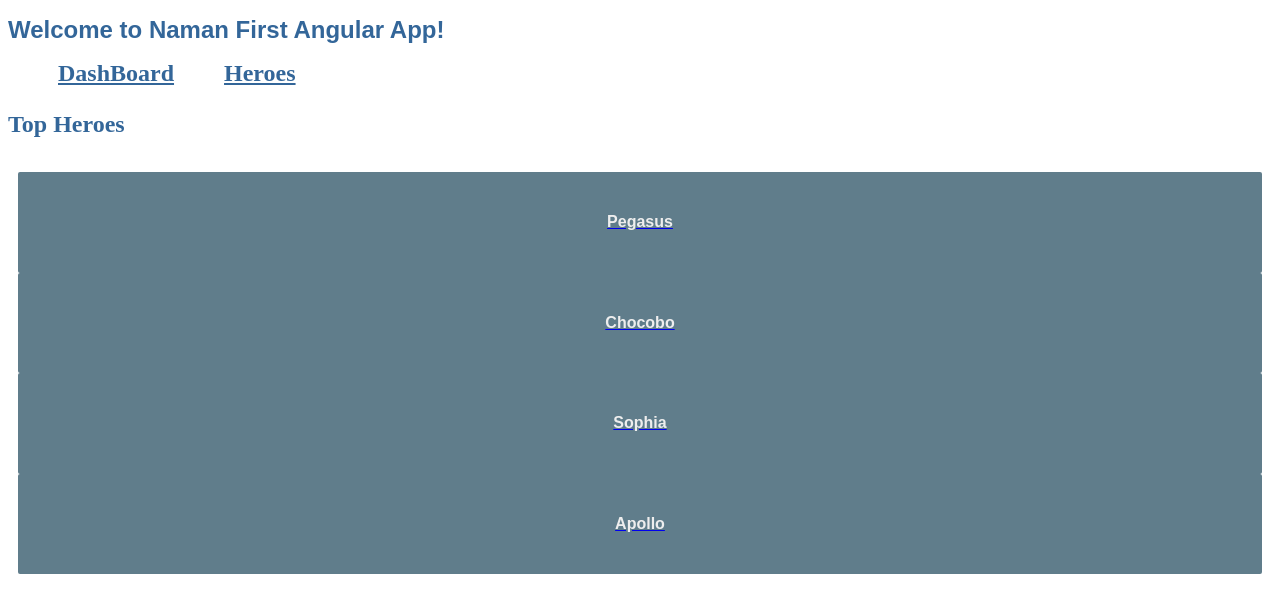
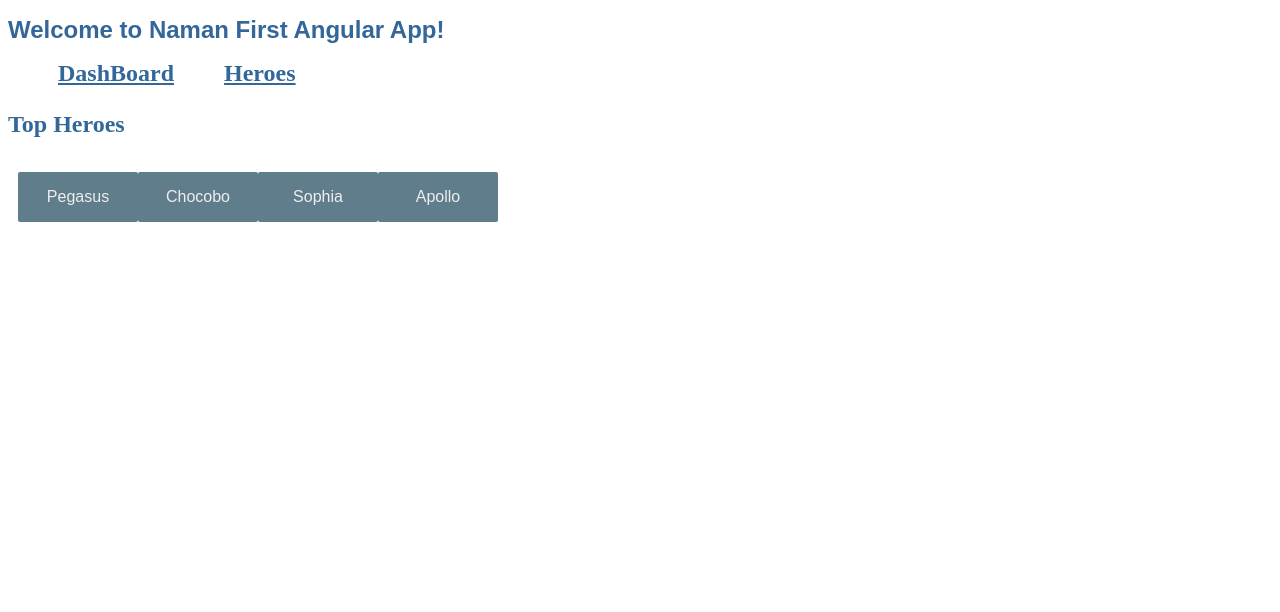
Before and after one commit to namanchopra21087/angular-tour-of-heroes, an Angular app: page /dashboard in a window 1280 px wide. Shown: the top 612 px of the page. Built offline with nearby package versions, Linux system fonts and the light colour scheme.

Commit message:
Adding routing between views

```diff
--- a/src/app/dashboard/dashboard.component.css
+++ b/src/app/dashboard/dashboard.component.css
@@ -8,7 +8,7 @@
     width: 25%;
 }
 .module {
-    padding: 20px;
+    display: inline-block;
     text-align: center;
     color: #eee;
     max-height: 120px;
--- a/src/app/dashboard/dashboard.component.html
+++ b/src/app/dashboard/dashboard.component.html
@@ -1,8 +1,8 @@
 <h3>Top Heroes</h3>
 <div class="grid grid-padding">
-  <a *ngFor="let hero of heroes" class="col-1-4" routerLink="/detail/{{hero.id}}">
-    <div class="module">
-      <h4>{{hero.name}}</h4>
-    </div>
+  <a *ngFor="let hero of heroes" routerLink="/detail/{{hero.id}}">
+        <span class="module">
+            <p>{{hero.name}}</p>
+        </span>
   </a>
 </div>
```
